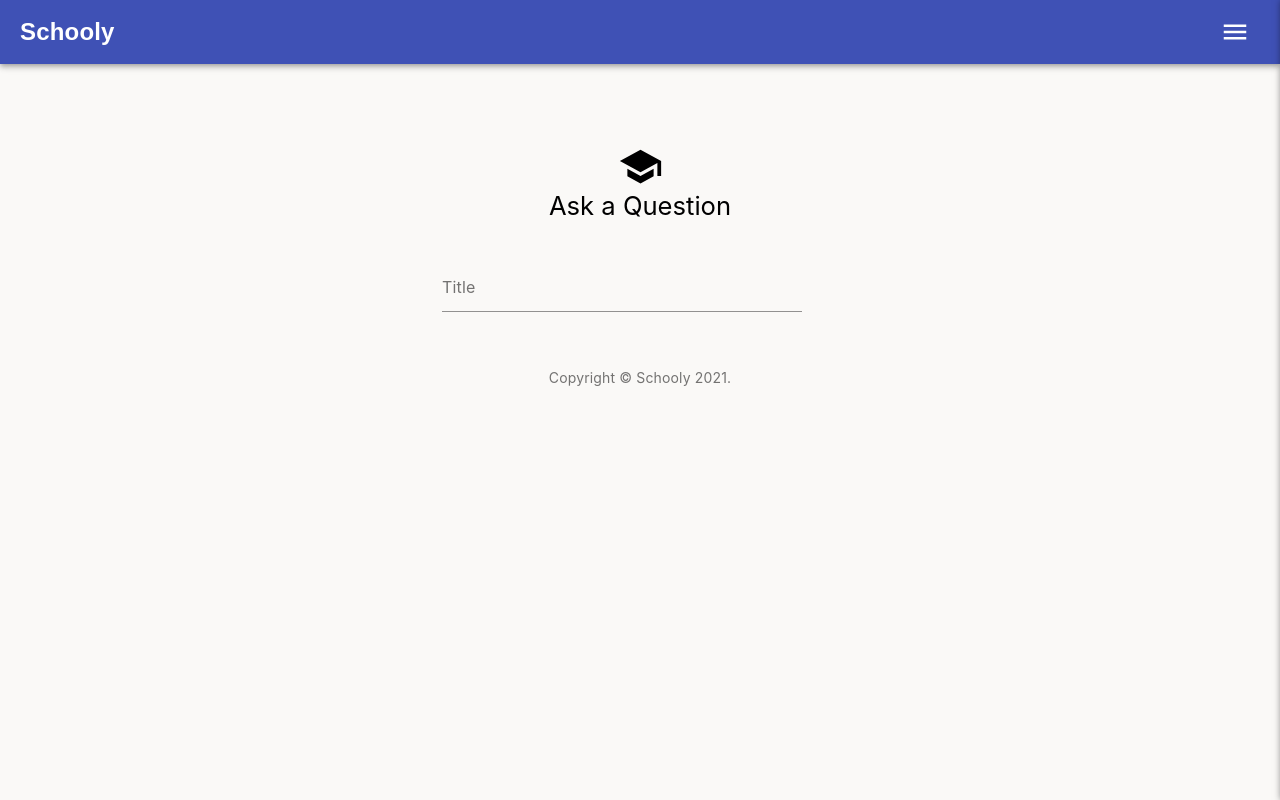
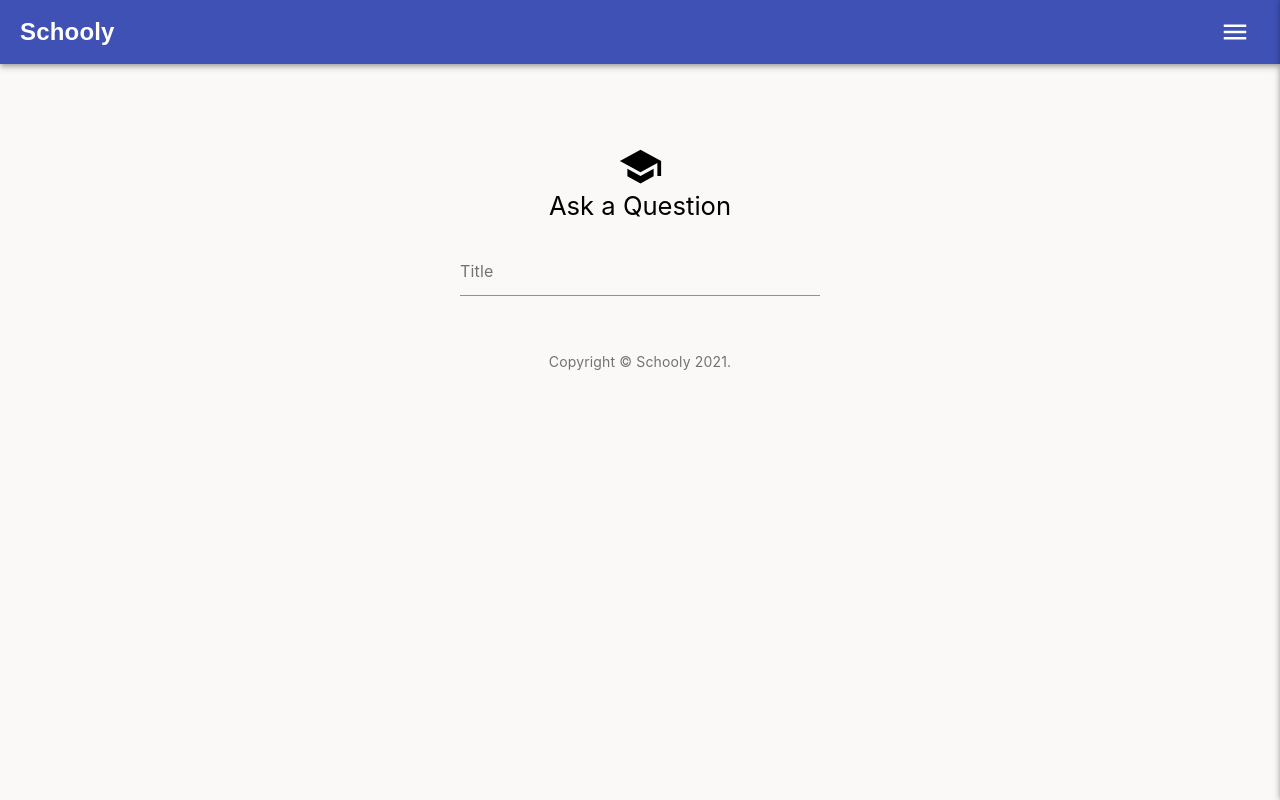
Before and after one commit to ipetrov22/schooly-v2, a React (Create React App) app in the folder client/: page /ask in a window 1280 px wide. Built offline with nearby package versions, Linux system fonts and the light colour scheme; no server answers; sample sign-in values are in the browser's storage.

Commit message:
center input fields

```diff
--- a/client/src/components/QuestionForms/AskForm/AskForm.scss
+++ b/client/src/components/QuestionForms/AskForm/AskForm.scss
@@ -24,10 +24,10 @@
         .form-control {
             width: 360px;
             border: 0;
-            margin: 0;
+            margin: auto;
             margin-top: 16px;
             margin-bottom: 8px;
-            display: inline-flex;
+            display: flex;
             padding: 0;
             position: relative;
             min-width: 0;
```
